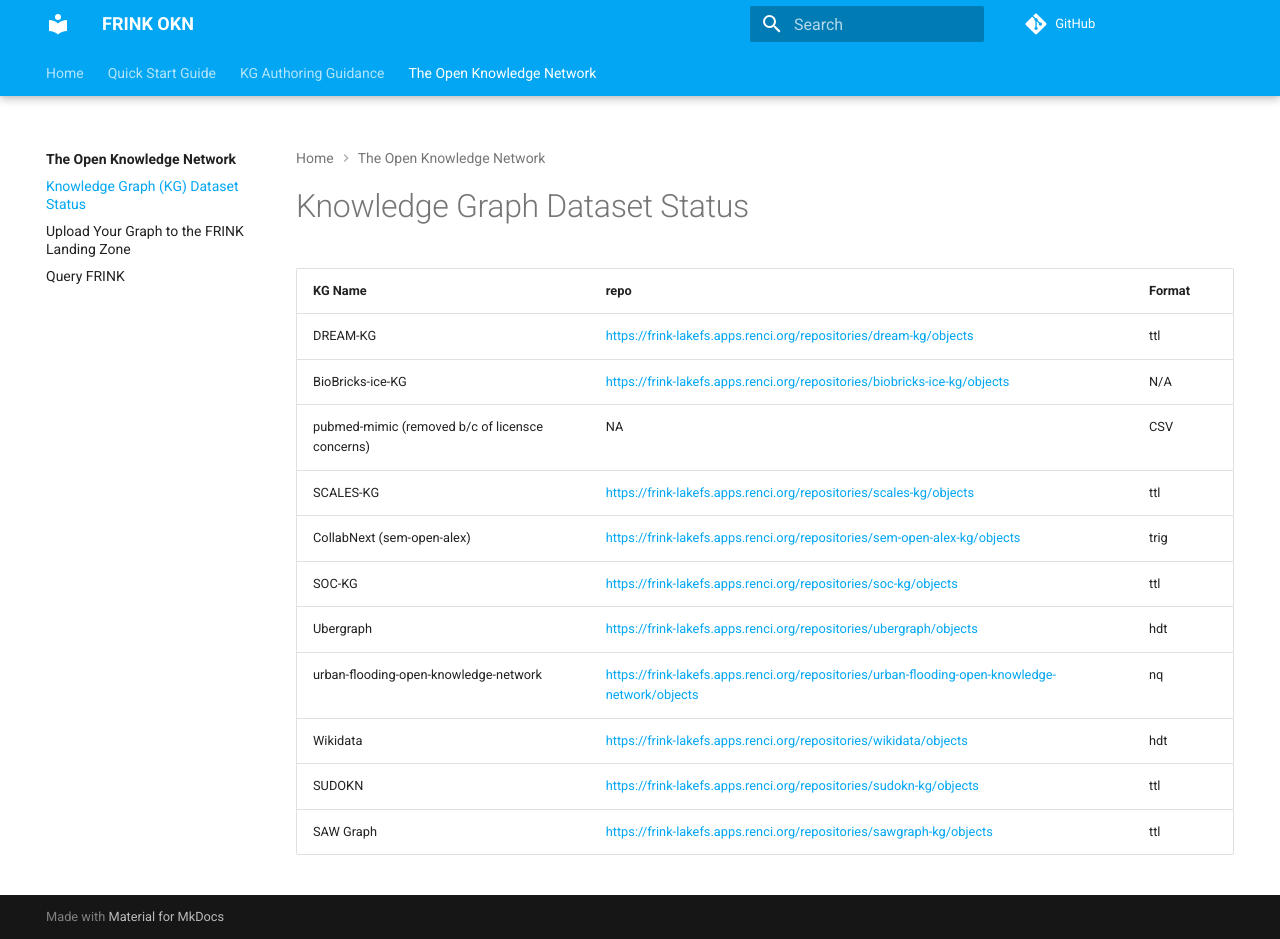
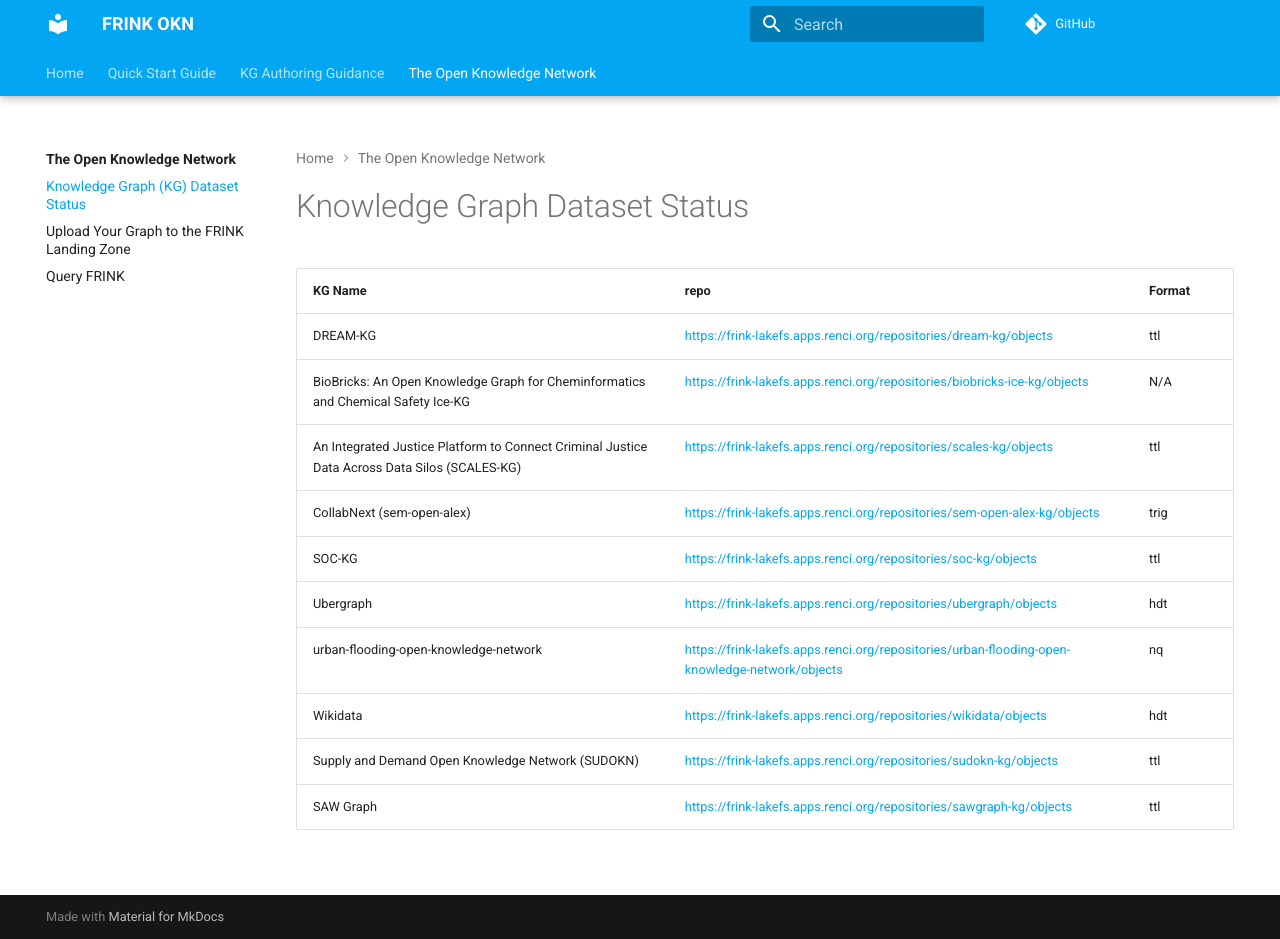
Before and after one commit to frink-okn/frink-landing-zone, an MkDocs documentation site: the page built from docs/okn/kgstatus.md, in a window 1280 px wide and 939 px high. Built offline with MkDocs 1.6.1 and Material for MkDocs 9.7.7, drawn with Linux system fonts in a browser that asks for light colours; comment, search, counter and statistics services are not loaded.

Commit message:
full names added

```diff
--- a/docs/okn/kgstatus.md
+++ b/docs/okn/kgstatus.md
@@ -3,13 +3,12 @@
 | KG Name                                          | repo                                                                                                                                                                                             | Format |
 |--------------------------------------------------|--------------------------------------------------------------------------------------------------------------------------------------------------------------------------------------------------|--------|
 | DREAM-KG                                         | [https://frink-lakefs.apps.renci.org/repositories/dream-kg/objects](https://frink-lakefs.apps.renci.org/repositories/dream-kg/objects)                                                           | ttl    |
-| BioBricks-ice-KG                                 | [https://frink-lakefs.apps.renci.org/repositories/biobricks-ice-kg/objects](https://frink-lakefs.apps.renci.org/repositories/biobricks-ice-kg/objects)                                           | N/A    |
-| pubmed-mimic  (removed b/c of licensce concerns) | NA                                                   | CSV    |
-| SCALES-KG                                        | [https://frink-lakefs.apps.renci.org/repositories/scales-kg/objects](https://frink-lakefs.apps.renci.org/repositories/scales-kg/objects)                                                         | ttl    |
+| BioBricks: An Open Knowledge Graph for Cheminformatics and Chemical Safety Ice-KG                                 | [https://frink-lakefs.apps.renci.org/repositories/biobricks-ice-kg/objects](https://frink-lakefs.apps.renci.org/repositories/biobricks-ice-kg/objects)                                           | N/A    |
+| An Integrated Justice Platform to Connect Criminal Justice Data Across Data Silos (SCALES-KG)                                        | [https://frink-lakefs.apps.renci.org/repositories/scales-kg/objects](https://frink-lakefs.apps.renci.org/repositories/scales-kg/objects)                                                         | ttl    |
 | CollabNext (sem-open-alex)                                    | [https://frink-lakefs.apps.renci.org/repositories/sem-open-alex-kg/objects](https://frink-lakefs.apps.renci.org/repositories/sem-open-alex-kg/objects)                                           | trig   |
 | SOC-KG                                           | [https://frink-lakefs.apps.renci.org/repositories/soc-kg/objects](https://frink-lakefs.apps.renci.org/repositories/soc-kg/objects)                                                               | ttl   |
 | Ubergraph                                        | [https://frink-lakefs.apps.renci.org/repositories/ubergraph/objects](https://frink-lakefs.apps.renci.org/repositories/ubergraph/objects)                                                         | hdt    |
 | urban-flooding-open-knowledge-network            | [https://frink-lakefs.apps.renci.org/repositories/urban-flooding-open-knowledge-network/objects](https://frink-lakefs.apps.renci.org/repositories/urban-flooding-open-knowledge-network/objects) | nq     |
 | Wikidata                                         | [https://frink-lakefs.apps.renci.org/repositories/wikidata/objects](https://frink-lakefs.apps.renci.org/repositories/wikidata/objects)                                                           | hdt    |
-| SUDOKN                                        | [https://frink-lakefs.apps.renci.org/repositories/sudokn-kg/objects](https://frink-lakefs.apps.renci.org/repositories/sudokn-kg/objects)                                                           | ttl    |
+| Supply and Demand Open Knowledge Network (SUDOKN)                                        | [https://frink-lakefs.apps.renci.org/repositories/sudokn-kg/objects](https://frink-lakefs.apps.renci.org/repositories/sudokn-kg/objects)                                                           | ttl    |
 | SAW Graph                                       | [https://frink-lakefs.apps.renci.org/repositories/sawgraph-kg/objects](https://frink-lakefs.apps.renci.org/repositories/sawgraph-kg/objects)                                                           | ttl    |
```
